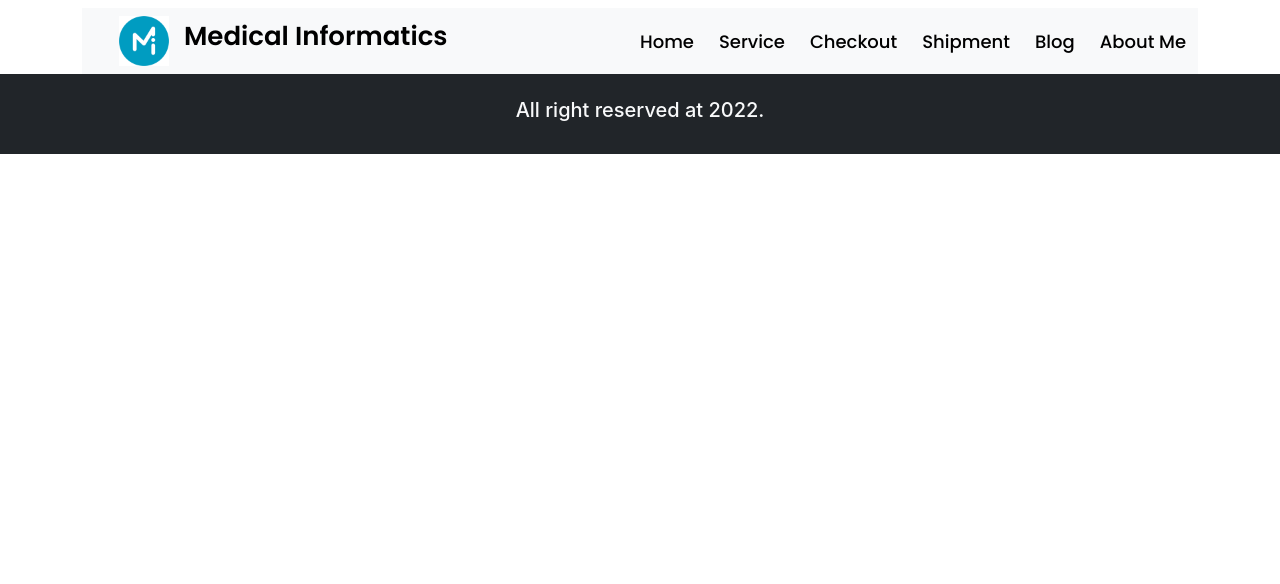
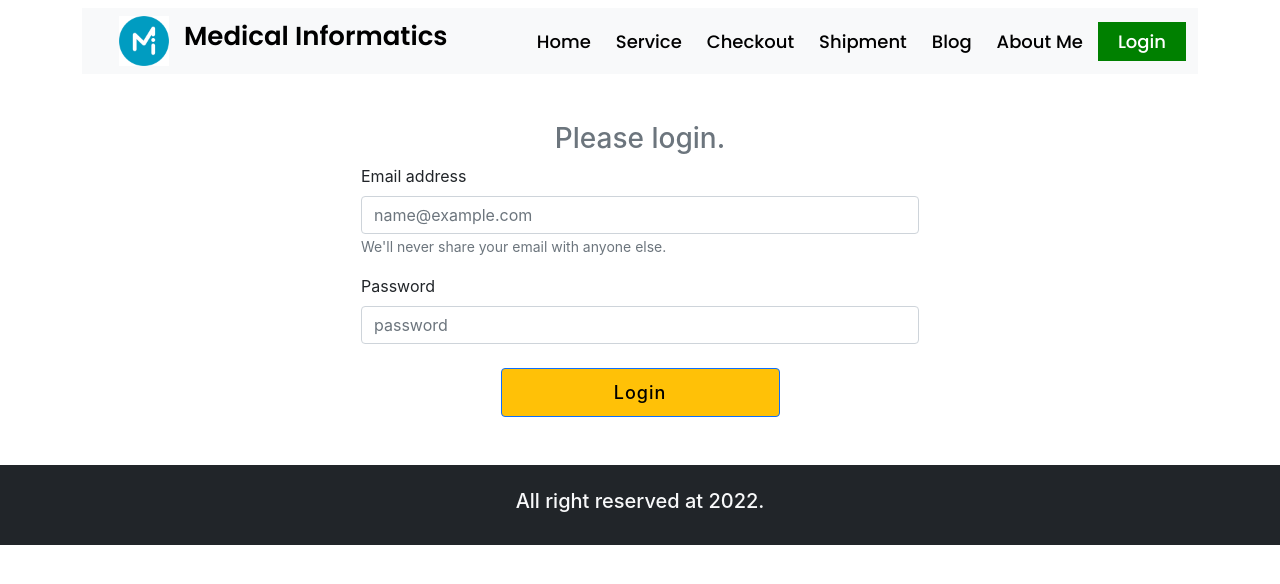
Before and after one commit to anamul01988/independent-service-provider, a React (Create React App) app: page /login in a window 1280 px wide. Shown: the top 584 px of the page. Built offline with nearby package versions, Linux system fonts and the light colour scheme; the HTML template or start-up script is replaced by a standard one.

Commit message:
login component added

```diff
--- a/src/App.js
+++ b/src/App.js
@@ -10,6 +10,7 @@ import Footer from './components/Shared/Footer/Footer';
 import CheckOut from './components/CheckOut/CheckOut';
 import ServiceDetail from './components/ServiceDetail/ServiceDetail';
 import Proceed from './components/Proceed/Proceed';
+import Login from './components/Login/Login';
 
 function App() {
   return (
@@ -24,6 +25,7 @@ function App() {
             <Route path="/proceed" element = {<Proceed/>} />
             <Route path="/blog" element = {<Blog/>} />
             <Route path="/about" element = {<AboutMe/>} />
+            <Route path="/login" element = {<Login/>} />
         </Routes>
         <Footer/>
     </div>
--- /dev/null
+++ b/src/components/Login/Login.js
@@ -0,0 +1,28 @@
+import React from "react";
+import { Button, Form } from "react-bootstrap";
+
+const Login = () => {
+  return (
+    <div className="container my-5 ">
+      <h3 className="text-secondary text-center mt-3">Please login.</h3>
+      <Form className="w-50 mx-auto">
+        <Form.Group className="mb-3" controlId="exampleForm.ControlInput1">
+          <Form.Label>Email address</Form.Label>
+          <Form.Control type="email" placeholder="name@example.com" />
+          <Form.Text className="text-muted">
+            We'll never share your email with anyone else.
+          </Form.Text>
+        </Form.Group>
+        <Form.Group className="mb-3" controlId="exampleForm.ControlInput1">
+          <Form.Label>Password</Form.Label>
+          <Form.Control type="password" placeholder="password" />
+        </Form.Group>
+        <Button  className="w-50 mx-auto d-block my-4 bg-warning " type="submit">
+          Login
+        </Button>
+      </Form>
+    </div>
+  );
+};
+
+export default Login;
--- a/src/components/Shared/Header/Header.js
+++ b/src/components/Shared/Header/Header.js
@@ -55,6 +55,9 @@ const Header = () => {
                   <li className="nav-item">
                     <NavLink to="/about" className={({ isActive }) => (isActive ? "active-link" : "link" )}>About Me</NavLink>
                   </li>
+                  <li className="nav-item">
+                    <NavLink to="/login" className={({ isActive }) => (isActive ? "active-link" : "link" )}>Login</NavLink>
+                  </li>
                 </ul>
 
               </div>
```
Also changed, not shown: src/components/Login/Login.css (added).
